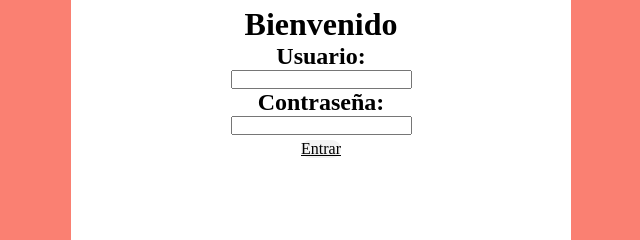
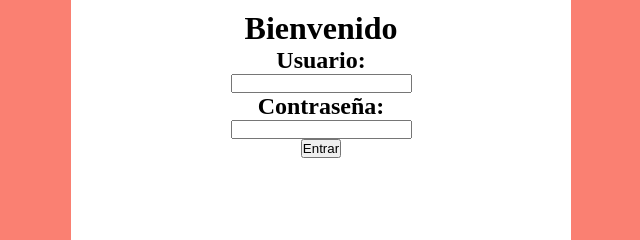
Before and after one commit to Lau-09/Mi_Cajero, a plain HTML site: page index.html in a window 1280 px wide. Shown: the part 391-631 px from the top of the page, 334-974 px from the left. Drawn offline with Linux system fonts and the light colour scheme.

Commit message:
Update index.html

```diff
--- a/index.html
+++ b/index.html
@@ -14,10 +14,11 @@
     <div class="login">
         <h1>Bienvenido</h1>
         <h2>Usuario:</h2>
-        <input id="input_cajero" type="text"/>
+        <input id="usuario" type="text"/>
         <h2>Contraseña:</h2>
-        <input id="input_cajero" type="password"/>
-        <a href="about.html">Entrar</a>
+        <input id="contraseña" type="password"/>
+        <button id="boton" class="boton" onclick="login()">Entrar</button>
+    <script src="script.js"></script>
     </div>
 </body>
 </html>
```
